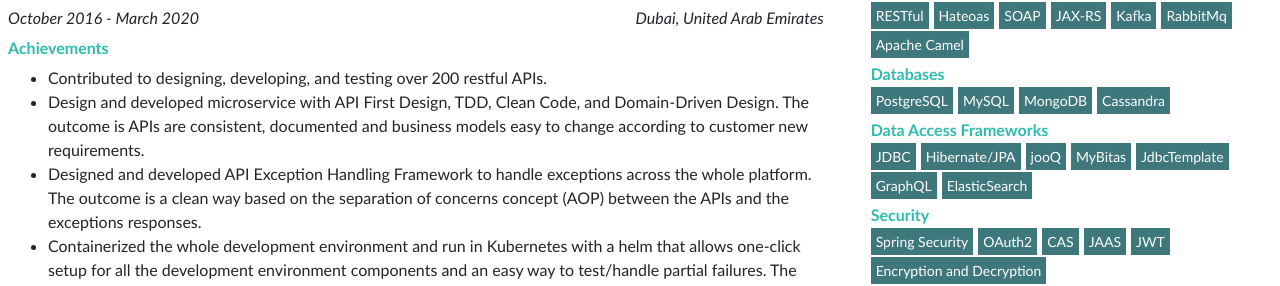
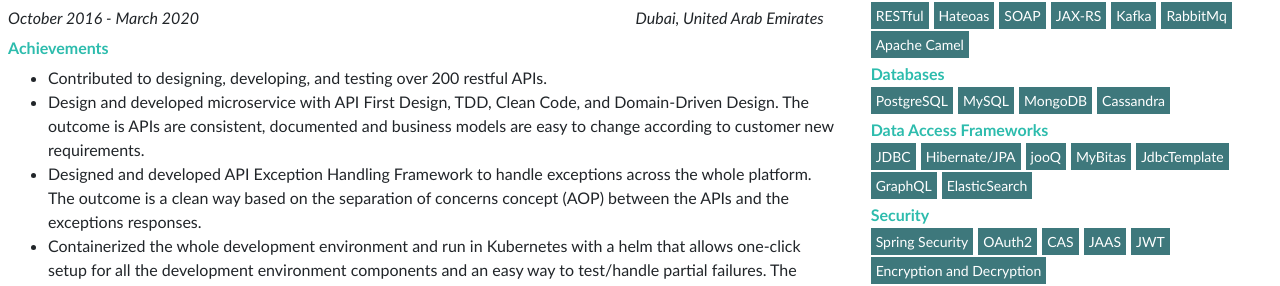
Before and after one commit to BhuwanUpadhyay/cv, a Jekyll site: the page built from index.markdown, in a window 1280 px wide. Shown: the part 509-795 px from the top of the page. Built offline with Jekyll 4.4.1, drawn with Linux system fonts in a browser that asks for light colours; nearby versions of some CDN libraries.

```diff
--- a/_data/cv.yml
+++ b/_data/cv.yml
@@ -154,7 +154,7 @@
     years: October 2016 - March 2020
     responsibilities:
       - Contributed to designing, developing, and testing over 200 restful APIs.
-      - Design and developed microservice with API First Design, TDD, Clean Code, and Domain-Driven Design. The outcome is APIs are consistent, documented and business models easy to change according to customer new requirements.
+      - Design and developed microservice with API First Design, TDD, Clean Code, and Domain-Driven Design. The outcome is APIs are consistent, documented and business models are easy to change according to customer new requirements.
       - Designed and developed API Exception Handling Framework to handle exceptions across the whole platform. The outcome is a clean way based on the separation of concerns concept (AOP) between the APIs and the exceptions responses.
       - Containerized the whole development environment and run in Kubernetes with a helm that allows one-click setup for all the development environment components and an easy way to test/handle partial failures. The outcome is a more productive development environment that allows engineers to focus on their current task and not to worry about other components of the platform.
       - Applied ELK to scale log processing and analyze the logs and detect major log events. The outcome is a systematic way to trace application failures.
```
